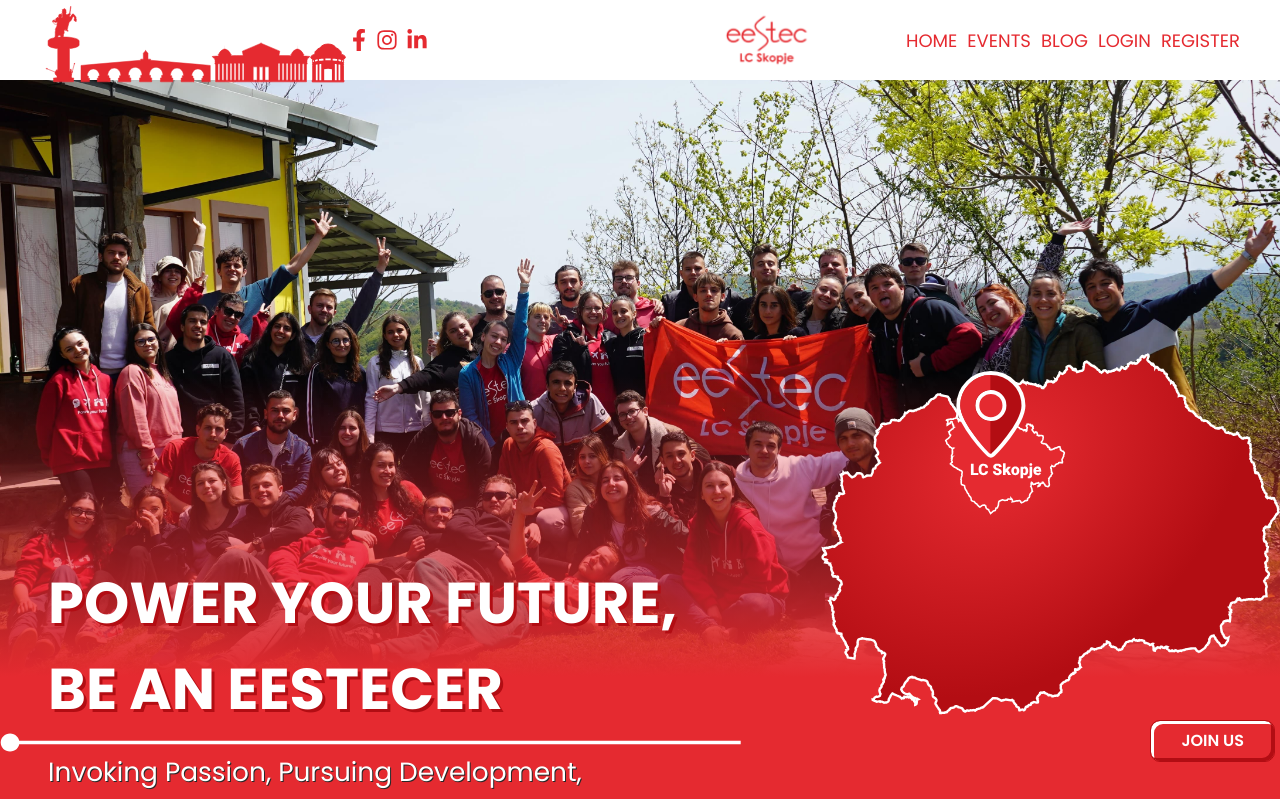
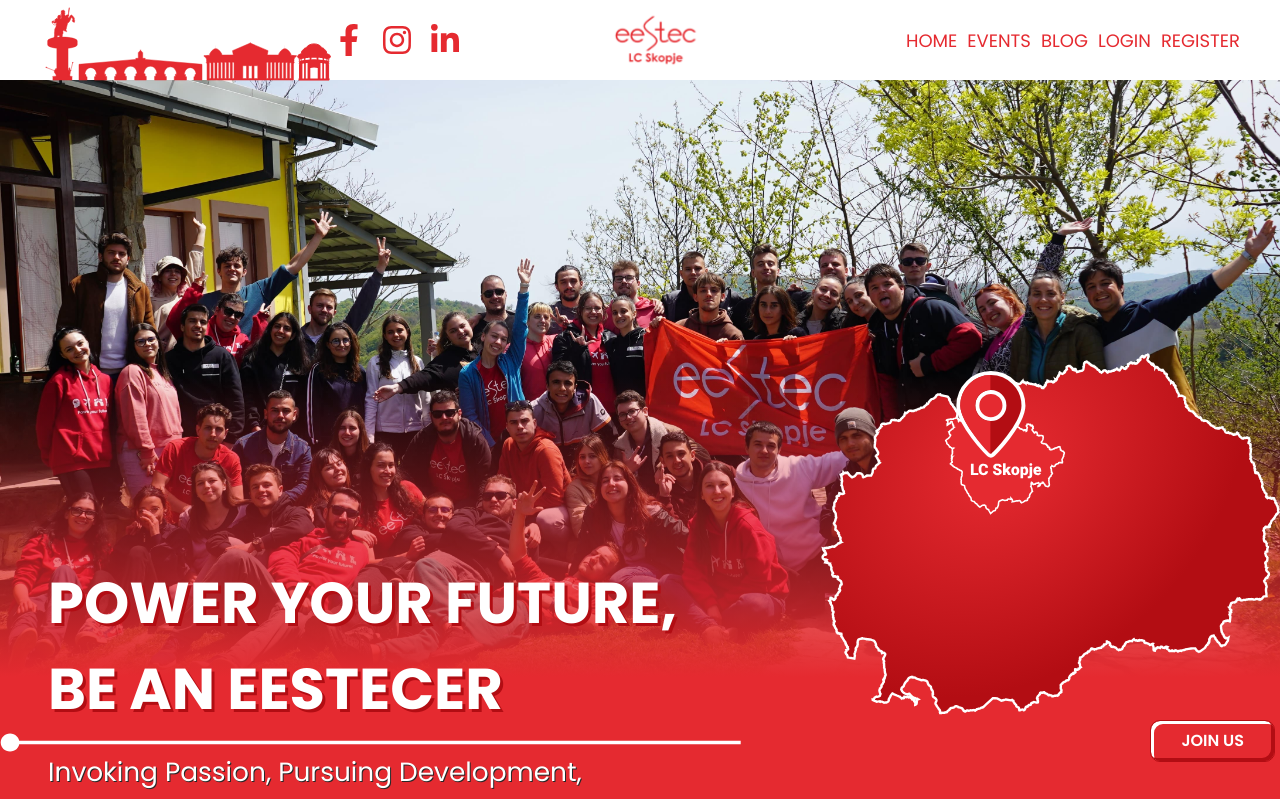
Before and after one commit to eestec-sk/eestec.mk, a Next.js app in the folder frontend/: page / in a window 1280 px wide. Shown: the top 799 px of the page. Built offline with nearby package versions, Linux system fonts and the light colour scheme.

Commit message:
fixed header and footer

```diff
--- a/frontend/src/components/shared/footer.tsx
+++ b/frontend/src/components/shared/footer.tsx
@@ -33,39 +33,39 @@ const Footer = () => {
           />
           </Box>
           <Box>
-          <Heading variant="h3white"  marginLeft={"-13rem"}>EESTEC LC Skopje</Heading>
-          <Text variant="white"  marginLeft={"-13rem"}>Rugjer Boshkovikj 1000 Skopje</Text>
-          <Text variant="white"  marginLeft={"-13rem"}>skopje.lc@gmail.com</Text>
+          <Heading variant="h3white"  marginLeft={"-12rem"}>EESTEC LC Skopje</Heading>
+          <Text variant="white"  marginLeft={"-12rem"}>Rugjer Boshkovikj 1000 Skopje</Text>
+          <Text variant="white"  marginLeft={"-12rem"}>skopje.lc@gmail.com</Text>
         </Box>
 
     <Flex>
         <Image
         width={266}
+        margin={"auto"}
               height={188}
                 src="/images/logo_white.svg"
                 alt="eestec map"/>
-
         <Box >
-          <Text
+          {/* <Text
           variant="white"
           paddingTop={"12.2rem"}
-          marginLeft={"-20rem"}
+          marginLeft={"auto"}
           textAlign={"center"}
           fontSize={"1.6rem"}
           textShadow={"4px 4px black"}
           >
           <b>E</b>lectrical <b>E</b>ngineering <b>ST</b>udents’ <br/><b>E</b>uropean asso<b>C</b>iation
-            </Text>
+            </Text> */}
         </Box>
         </Flex>
         <Box>
-          <iframe
-            src="https://www.google.com/maps/embed?pb=!1m14!1m12!1m3!1d185.78867338759105!2d21.40655531520495!3d42.0051081466911!2m3!1f0!2f0!3f0!3m2!1i1024!2i768!4f13.1!5e0!3m2!1sen!2smk!4v1676655442519!5m2!1sen!2smk"
-            width="400"
-            height="200"
-            loading="lazy"
-            referrerPolicy="no-referrer-when-downgrade"
-          />
+        <iframe src="https://www.google.com/maps/embed?pb=!1m18!1m12!1m3!1d228.55183979883628!2d21.406651475247948!3d42.00520273125226!2m3!1f0!2f0!3f0!3m2!1i1024!2i768!4f13.1!3m3!1m2!1s0x1354144327581731%3A0x6c4349f5875b2625!2sEESTEC%20LC%20Skopje!5e0!3m2!1sen!2smk!4v1709081052322!5m2!1sen!2smk"
+        width="500"
+        height="350"
+        allowfullscreen=""
+        loading="lazy"
+        referrerpolicy="no-referrer-when-downgrade">
+        </iframe>
         </Box>
       </HStack>
     </Flex>
--- a/frontend/src/components/shared/header.tsx
+++ b/frontend/src/components/shared/header.tsx
@@ -20,12 +20,12 @@ const Header = () => {
       boxShadow="0 1px 3px 0 rgba(0, 0, 0, 0.1),0 1px 2px 0 rgba(0, 0, 0, 0.06);"
     >
       <Image
-        width={308}
-        height={218}
+        width={293}
+        height={200}
           src="/images/Skopje.svg"
           alt="Skopje"
       />
-      <Flex width="33.33%" justifyContent="flex-start"  >
+      <Flex  justifyContent="flex-start"  >
         <IconButton
           icon={isOpen ? <CloseIcon /> : <HamburgerIcon />}
           size={"md"}
@@ -39,27 +39,27 @@ const Header = () => {
           target={"_blank"}
           rel={"noreferrer"}
         >
-          <FaFacebookF size={22} color="#E52A30" />
+          <FaFacebookF size={32} color="#E52A30" />
         </a>
         <a
           href="https://www.instagram.com/eesteclcskopje/"
           style={{
             marginTop: "auto",
             marginBottom: "auto",
-            marginLeft: "6px",
+            marginLeft: "1rem"
           }}
           target={"_blank"}
           rel={"noreferrer"}
         >
-          <FaInstagram size={22} color="#E52A30" />
+          <FaInstagram size={32} color="#E52A30" />
         </a>
         <a
           href="https://www.linkedin.com/company/eestec-lcskopje/"
-          style={{ marginTop: "auto", marginBottom: "auto", marginLeft: "8px" }}
+          style={{ marginTop: "auto", marginBottom: "auto", marginLeft: "1rem" }}
           target={"_blank"}
           rel={"noreferrer"}
         >
-          <FaLinkedinIn size={22} color="#E52A30" />
+          <FaLinkedinIn size={32} color="#E52A30" />
         </a>
       </Flex>
       <Flex width="33.33%" justifyContent="center">
```
